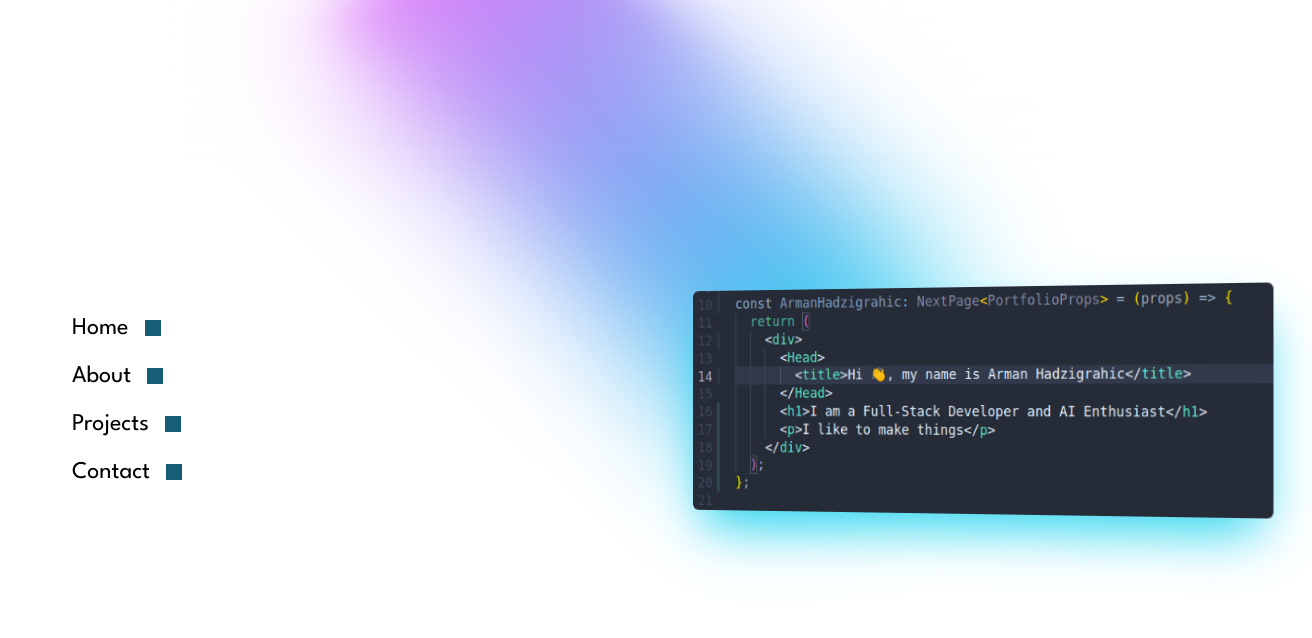
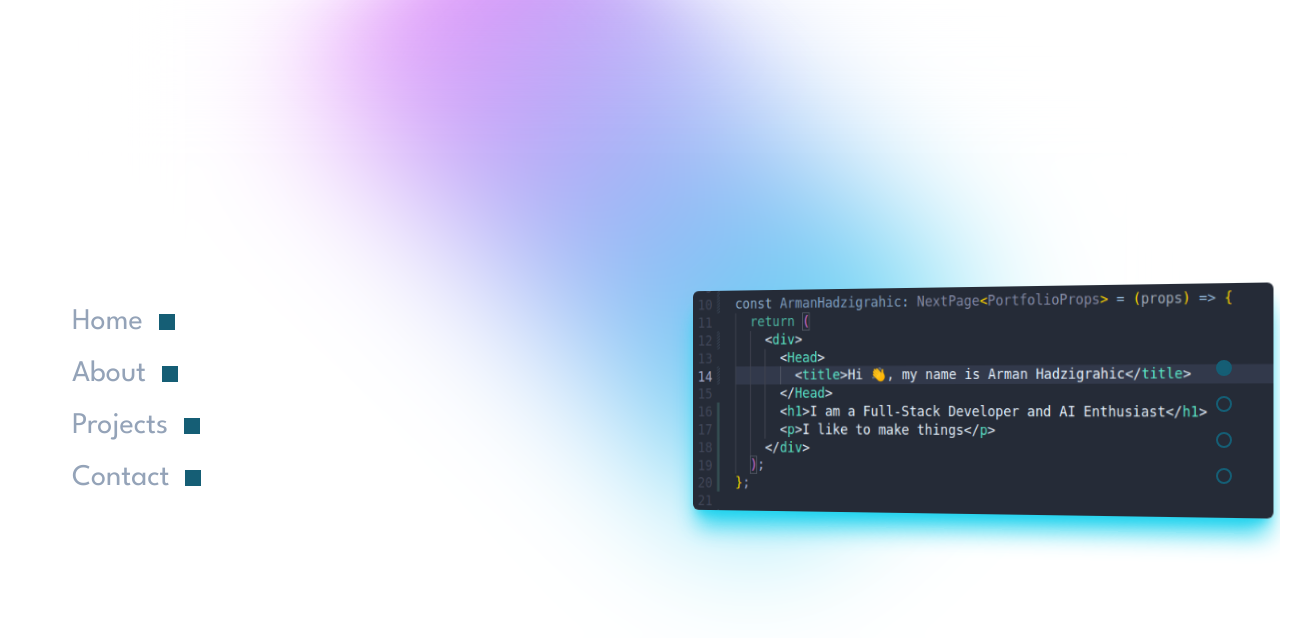
Before and after one commit to armeono/Portfolio-V2, a Next.js app: page / in a window 1280 px wide. Shown: the top 638 px of the page, 1312 px wide, since content can reach past the window. Built offline with nearby package versions, Linux system fonts and the light colour scheme.

Commit message:
added component tracking

```diff
--- /dev/null
+++ b/components/About.tsx
@@ -0,0 +1,12 @@
+import { FunctionComponent } from "react";
+
+interface AboutProps {
+
+}
+
+const About: FunctionComponent<AboutProps> = () => {
+
+    return ( <div id="about" className="w-screen h-screen scroll-smooth"></div> );
+}
+
+export default About;
--- a/components/NavItem.tsx
+++ b/components/NavItem.tsx
@@ -16,10 +16,16 @@ const NavItem: FunctionComponent<NavItemProps> = ({ name, link }) => {
       onMouseEnter={() => setLinkHovered(true)}
       onMouseLeave={() => setLinkHovered(false)}
     >
-      <Link href={link} className="">{name}</Link>
+      <Link
+        href={link}
+        className="text-slate-400 hover:text-slate-100 cursor-pointer"
+        scroll={false}
+      >
+        {name}
+      </Link>
       <div
-        className={`bg-cyan-800 h-4 ${
-          linkHovered ? "w-16" : `w-4`
+        className={` bg-cyan-800 h-4 ${
+          linkHovered ? "w-20" : `w-4`
         } transition-all ease-in-out duration-200`}
       ></div>
     </div>
--- /dev/null
+++ b/components/Projects.tsx
@@ -0,0 +1,9 @@
+import { FunctionComponent } from "react";
+
+interface ProjectsProps {}
+
+const Projects: FunctionComponent<ProjectsProps> = () => {
+  return <div id="projects" className="w-screen h-screen"></div>;
+};
+
+export default Projects;
--- a/package.json
+++ b/package.json
@@ -11,12 +11,14 @@
   "dependencies": {
     "next": "13.0.0",
     "react": "18.2.0",
-    "react-dom": "18.2.0"
+    "react-dom": "18.2.0",
+    "react-scroll": "^1.8.8"
   },
   "devDependencies": {
     "@types/node": "18.11.7",
     "@types/react": "18.0.24",
     "@types/react-dom": "18.0.8",
+    "@types/react-scroll": "^1.8.4",
     "autoprefixer": "^10.4.13",
     "eslint": "8.26.0",
     "eslint-config-next": "13.0.0",
--- a/pages/index.tsx
+++ b/pages/index.tsx
@@ -4,26 +4,39 @@ import Link from "next/link";
 import styles from "../styles/Home.module.css";
 import NavItem from "../components/NavItem";
 import CodeImage from "../public/code.png";
+import About from "../components/About";
+import Projects from "../components/Projects";
+import { useEffect, useState } from "react";
+import { useRouter } from "next/router";
 
 export default function Home() {
+  const [activeRoute, setActiveRoute] = useState("");
+
+  const router = useRouter();
+
   const listOfLinks = [
     {
       name: "Home",
-      link: "/",
+      link: "",
     },
     {
       name: "About",
-      link: "/",
+      link: "#about",
     },
     {
       name: "Projects",
-      link: "/",
+      link: "#projects",
     },
     {
       name: "Contact",
-      link: "/",
+      link: "#contact",
     },
   ];
+
+  useEffect(() => {
+
+    setActiveRoute(router.asPath);
+  }, [router.asPath, activeRoute]);
 
   return (
     <div className={styles.container}>
@@ -32,23 +45,40 @@ export default function Home() {
         <meta name="description" content="Arman Hadzigrahic Portfolio" />
         <link rel="icon" href="/favicon.ico" />
       </Head>
-
-      <div className="fixed top-10 right-1/4 h-64 w-1/2 rotate-45 bg-gradient-to-r from-fuchsia-400 to-cyan-400 blur-xl"></div>
+      <div
+        id="home"
+        className="fixed top-10 right-1/4 h-80 w-1/2 rotate-45 bg-gradient-to-r from-fuchsia-400 to-cyan-400 blur-2xl opacity-80"
+      ></div>
+      <div className="fixed top-1/2 right-12 flex flex-col h-full gap-5 z-10 translate-y-[-5%]">
+        {listOfLinks.map((item, index: number) => (
+          <div
+            key={index}
+            className={`h-4 w-4 rounded-full border-2 border-cyan-800 ${
+              activeRoute === `/${item.link}` ? "bg-cyan-800" : "bg-transparent"
+            }`}
+          ></div>
+        ))}
+      </div>
       <div className="flex justify-between items-center h-screen w-screen bg-opacity-0 backdrop-blur-3xl p-10">
-        <div className="w-1/2 flex flex-col justify-center items-start gap-3 text-2xl ">
+        <div className="w-1/2 flex flex-col justify-center items-start gap-3 text-3xl">
           <div className="flex flex-col justify-center items-start gap-4">
             {listOfLinks.map((link, index: number) => (
               <NavItem name={link.name} link={link.link} key={index} />
             ))}
           </div>
         </div>
-        <div className="w-1/2 flex justify-center items-start">
-
-        <div className={styles.img}>
-          <Image src={CodeImage} alt="" className="h-fit w-fit shadow-2xl shadow-cyan-400 hover:shadow-cyan-800 border-none rounded-md transition-all ease-linear duration-500" />
-        </div>
+        <div className="w-1/2 flex flex-row justify-center items-center">
+          <div className={styles.img}>
+            <Image
+              src={CodeImage}
+              alt=""
+              className="h-fit w-fit shadow-xl shadow-cyan-400 hover:shadow-cyan-600 border-none rounded-md transition-all ease-linear duration-500"
+            />
+          </div>
         </div>
       </div>
+      <About></About>
+      <Projects></Projects>
     </div>
   );
 }
--- a/styles/Home.module.css
+++ b/styles/Home.module.css
@@ -1,5 +1,7 @@
 .container {
   padding: 0 2rem;
+  scroll-behavior: smooth;
+  position: relative;
 }
 
 .img {
--- a/styles/globals.css
+++ b/styles/globals.css
@@ -9,6 +9,8 @@ body {
   padding: 0;
   margin: 0;
   font-family: 'League Spartan', sans-serif;
+  scroll-behavior: smooth;
+  overflow-x: hidden;
 }
 
 a {
```
Also changed, not shown: 1 other file (tests, documents, lock files or other folders).
